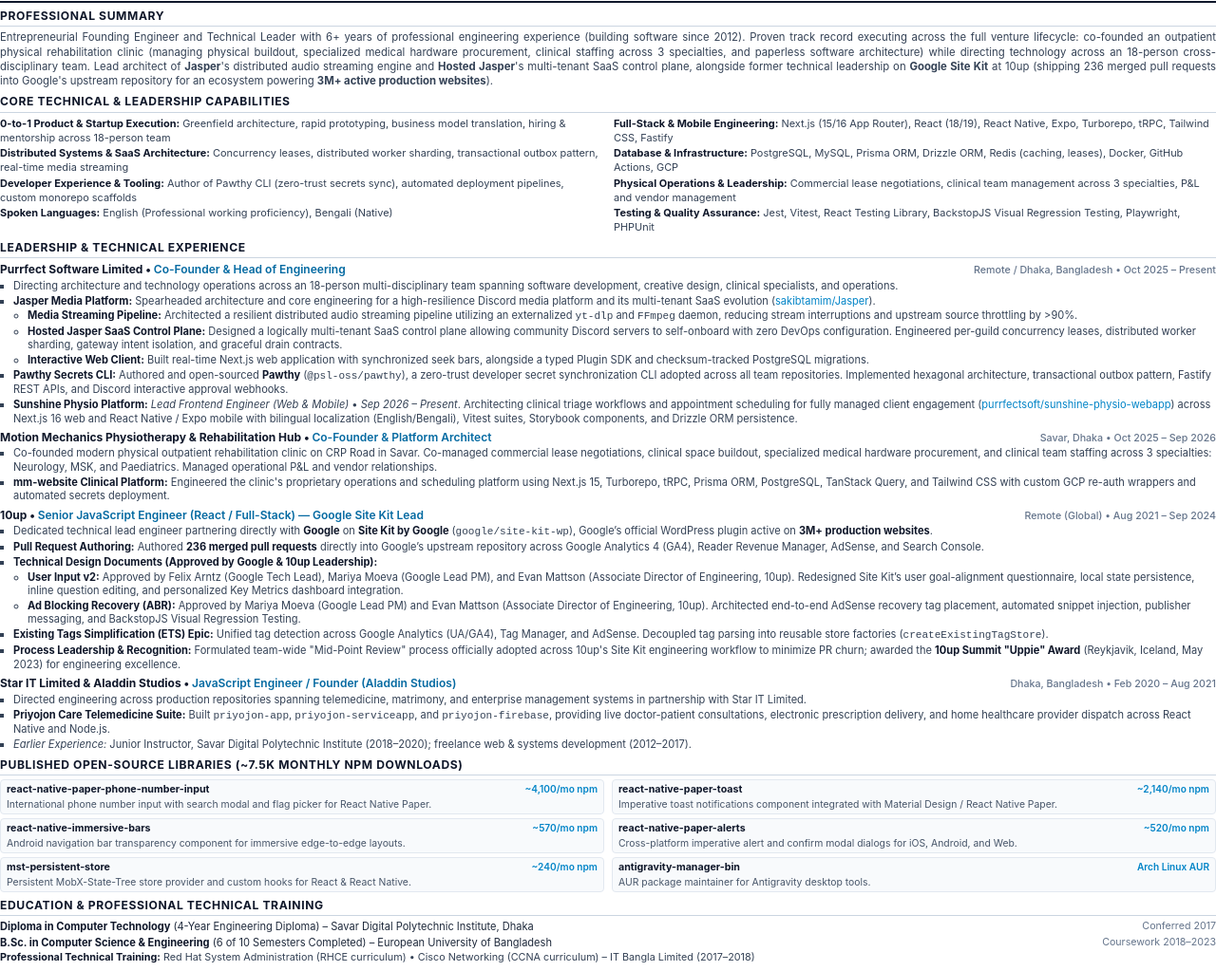
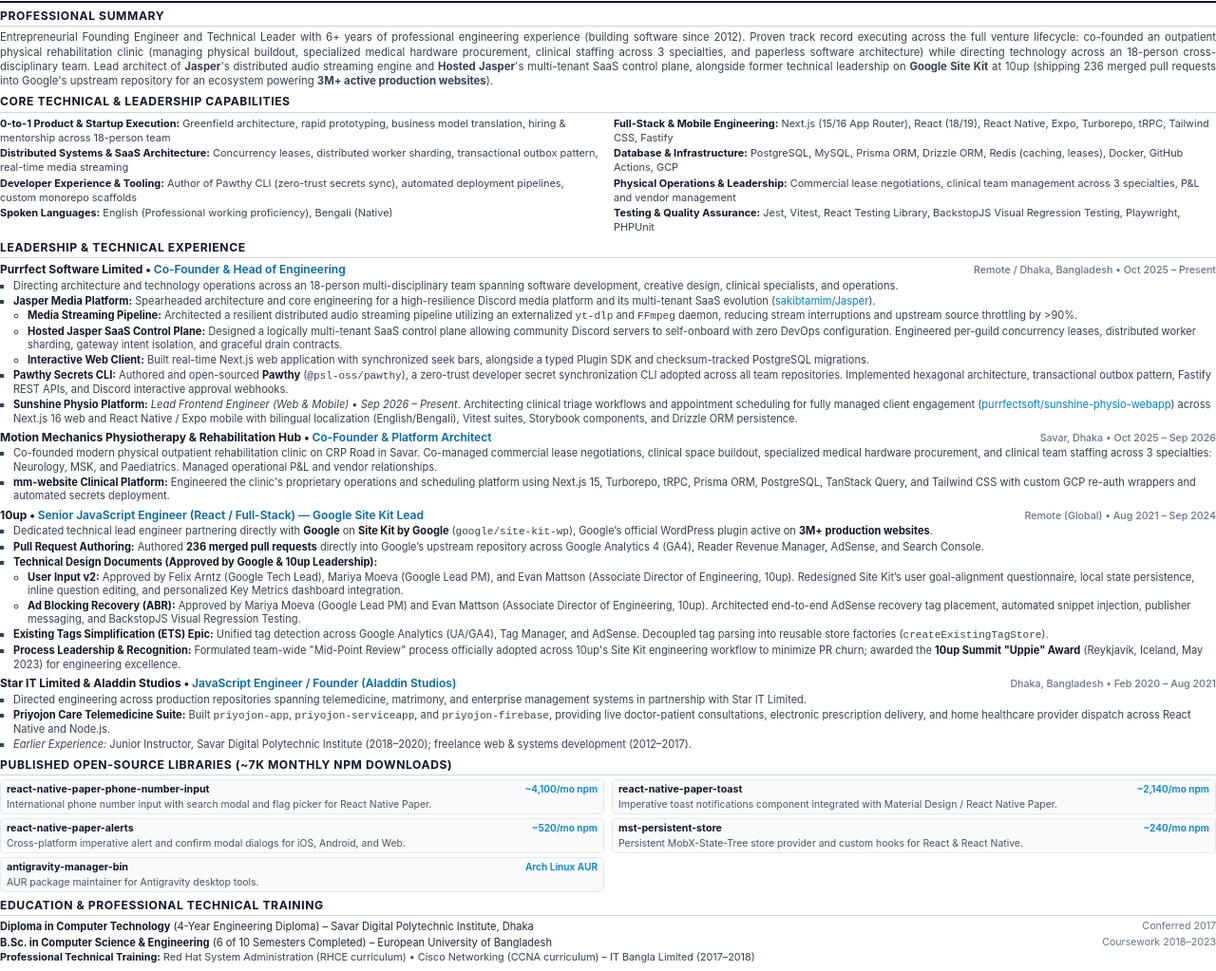
Before and after one commit to kuasha420/cv-monorepo, a plain HTML site: page founding-engineer.html in a window 1280 px wide. Shown: the part 54-1077 px from the top of the page at 95% size. Drawn offline with Linux system fonts and the light colour scheme.

Commit message:
fix(oss): remove forked react-native-immersive-bars, calibrate downloads to ~7k

```diff
--- a/founding-engineer.html
+++ b/founding-engineer.html
@@ -332,7 +332,7 @@
 
   <!-- OPEN SOURCE WORK -->
   <section class="section">
-    <h2 class="section-title">Published Open-Source Libraries (~7.5k Monthly npm Downloads)</h2>
+    <h2 class="section-title">Published Open-Source Libraries (~7k Monthly npm Downloads)</h2>
     <div class="projects-grid">
       <div class="project-card">
         <div class="project-card-header">
@@ -347,13 +347,6 @@
           <span class="project-downloads">~2,140/mo npm</span>
         </div>
         <div class="project-desc">Imperative toast notifications component integrated with Material Design / React Native Paper.</div>
-      </div>
-      <div class="project-card">
-        <div class="project-card-header">
-          <span>react-native-immersive-bars</span>
-          <span class="project-downloads">~570/mo npm</span>
-        </div>
-        <div class="project-desc">Android navigation bar transparency component for immersive edge-to-edge layouts.</div>
       </div>
       <div class="project-card">
         <div class="project-card-header">
```
Also changed, not shown: curriculum-vitae.html (+1 -7 lines), staff-fullstack.html (+1 -8 lines), systems-architect.html (+1 -8 lines), 10 other files.
